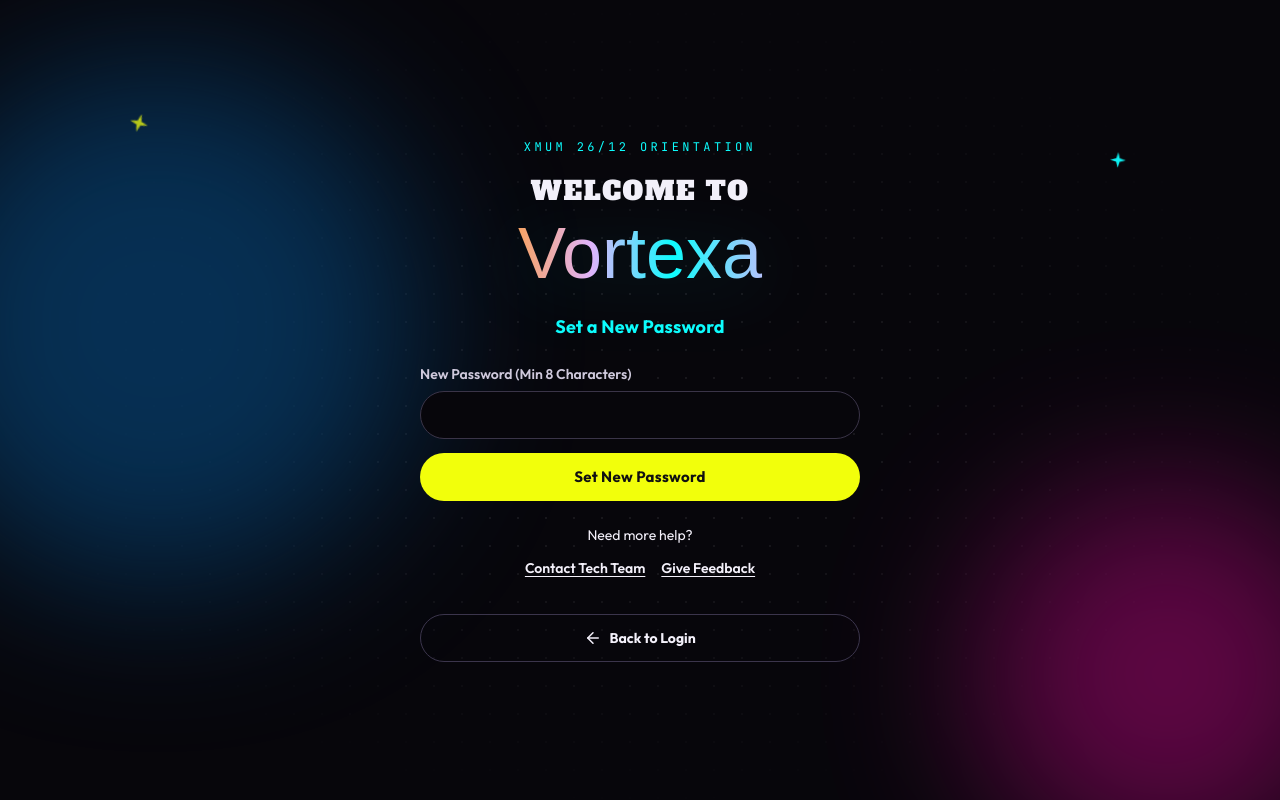
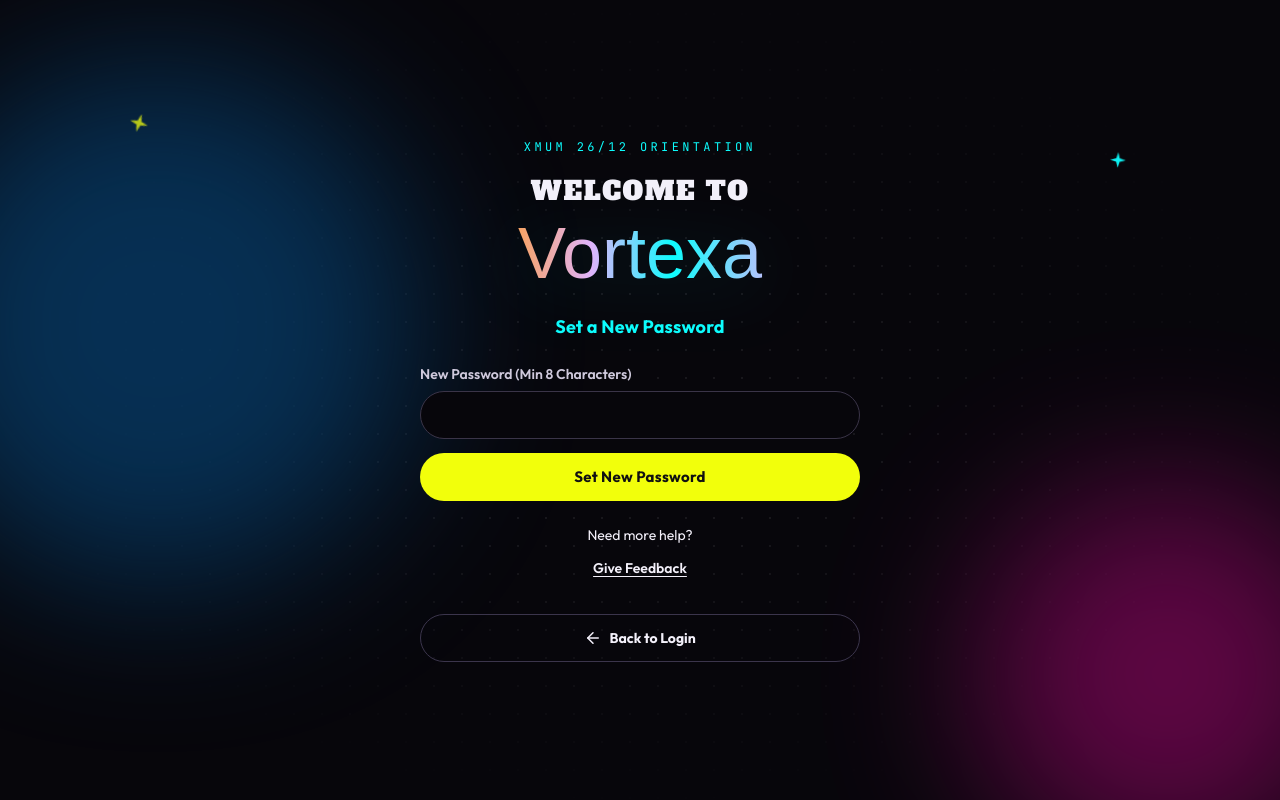
Before and after one commit to xmumorientation/XMUM_Orientation, a Next.js app: page /reset-password in a window 1280 px wide. Built offline with nearby package versions, Linux system fonts and the light colour scheme; a web font is replaced by a local one.

Commit message:
Remove Tech Team contact options (#98)

```diff
--- a/src/app/(auth)/login/LoginForm.tsx
+++ b/src/app/(auth)/login/LoginForm.tsx
@@ -72,7 +72,7 @@ export function LoginForm({ demoLogins }: { demoLogins: DemoLogin[] }) {
       });
       if (oauthError) throw oauthError;
     } catch {
-      setError("Google sign-in could not start. Check your connection and try again. If the problem continues, contact the Tech Team.");
+      setError("Google sign-in could not start. Check your connection and try again.");
       setBusy(false);
     }
   }
--- a/src/components/SupportLinks.tsx
+++ b/src/components/SupportLinks.tsx
@@ -1,62 +1,10 @@
 "use client";
 
 const FEEDBACK_URL = "https://forms.gle/gcFHEWHCMzKgMcbMA";
-const SUPPORT_URL = "https://wa.me/601110576001";
-
-function describeDeviceAndBrowser(userAgent: string) {
-  const device = /iPhone/i.test(userAgent) ? "iPhone"
-    : /iPad/i.test(userAgent) ? "iPad"
-    : /Android/i.test(userAgent) ? "Android"
-    : /Windows/i.test(userAgent) ? "Windows"
-    : /Macintosh|Mac OS X/i.test(userAgent) ? "Mac"
-    : /Linux/i.test(userAgent) ? "Linux"
-    : "Other device";
-  const browser = /Edg|EdgiOS|EdgA/i.test(userAgent) ? "Edge"
-    : /SamsungBrowser/i.test(userAgent) ? "Samsung Internet"
-    : /Firefox|FxiOS/i.test(userAgent) ? "Firefox"
-    : /CriOS|Chrome|Chromium/i.test(userAgent) ? "Chrome"
-    : /Safari/i.test(userAgent) ? "Safari"
-    : "Other browser";
-  return `${device}, ${browser}`;
-}
-
-function supportMessage() {
-  const page = `${window.location.origin}${window.location.pathname}`;
-  const deviceAndBrowser = describeDeviceAndBrowser(navigator.userAgent);
-  return `Hi Tech Team, I need help with the Vortexa website.
-
-Please enter the number that best describes your issue:
-1. Login or account
-2. QR or NFC scan, or check-in
-3. Map or finding a location
-4. Game or current stage
-5. Website error or loading
-6. Other
-
-Issue number:
-
-What happened?
-
-Please attach a screenshot if you can. It will help the Tech Team understand the issue faster.
-
-Automatically included:
-Page: ${page}
-Device/browser: ${deviceAndBrowser}`;
-}
-
 export function SupportLinks({ variant = "inline" }: { variant?: "inline" | "menu" }) {
   return (
     <div className={`support-links${variant === "menu" ? " support-links-menu" : ""}`}>
       {variant === "inline" && <span>Need more help?</span>}
-      <a
-        role={variant === "menu" ? "menuitem" : undefined}
-        href={SUPPORT_URL}
-        target="_blank"
-        rel="noopener noreferrer"
-        onClick={(event) => {
-          event.currentTarget.href = `${SUPPORT_URL}?text=${encodeURIComponent(supportMessage())}`;
-        }}
-      >Contact Tech Team</a>
       <a role={variant === "menu" ? "menuitem" : undefined} href={FEEDBACK_URL} target="_blank" rel="noopener noreferrer">Give Feedback</a>
     </div>
   );
--- a/src/components/TopNav.tsx
+++ b/src/components/TopNav.tsx
@@ -6,7 +6,6 @@ import Link from "next/link";
 import { useRouter } from "next/navigation";
 import { useEffect, useRef, useState } from "react";
 
-import { SupportLinks } from "@/components/SupportLinks";
 import { FaciAvatar } from "@/components/freshie/ProfileEditor";
 import { PhaseTimer } from "@/components/PhaseTimer";
 import { prefetchCampusMap } from "@/components/campus-map/preload";
@@ -129,7 +128,7 @@ export function TopNav({
               >
                 Help &amp; Feedback <ChevronDown size={14} aria-hidden />
               </button>
-              {helpOpen && <div><SupportLinks variant="menu" /></div>}
+              {helpOpen && <a className="vx-topnav-feedback" href="https://forms.gle/gcFHEWHCMzKgMcbMA" target="_blank" rel="noopener noreferrer" role="menuitem">Give Feedback</a>}
               <button type="button" role="menuitem" onClick={onSignOut}>
                 Log Out
               </button>
--- a/src/components/freshie/FreshieHome.tsx
+++ b/src/components/freshie/FreshieHome.tsx
@@ -665,7 +665,7 @@ export function AccountMenu({
           >
             Help &amp; Feedback <ChevronDown size={14} aria-hidden />
           </button>
-          {helpOpen && <div id="fh-account-help"><SupportLinks variant="menu" /></div>}
+          {helpOpen && <a className="fh-menu-feedback" href="https://forms.gle/gcFHEWHCMzKgMcbMA" target="_blank" rel="noopener noreferrer" role="menuitem">Give Feedback</a>}
           <button type="button" role="menuitem" onClick={signOut}>
             Log Out
           </button>
--- a/src/lib/loginError.ts
+++ b/src/lib/loginError.ts
@@ -5,7 +5,7 @@ export function loginError(error: unknown): string {
   if (code === "invalid_credentials" || /invalid login credentials/i.test(message)) {
     return "Email or password is incorrect. Check both and try again.";
   }
-  if (code === "email_not_confirmed") return "Your email is not confirmed yet. Check your inbox or contact the Tech Team.";
+  if (code === "email_not_confirmed") return "Your email is not confirmed yet. Check your inbox for the confirmation link.";
   if (code === "over_request_rate_limit" || code === "over_email_send_rate_limit") return "Too many attempts. Wait a moment and try again.";
-  return "Could not sign in. Check your connection and try again. If the problem continues, contact the Tech Team.";
+  return "Could not sign in. Check your connection and try again.";
 }
```
